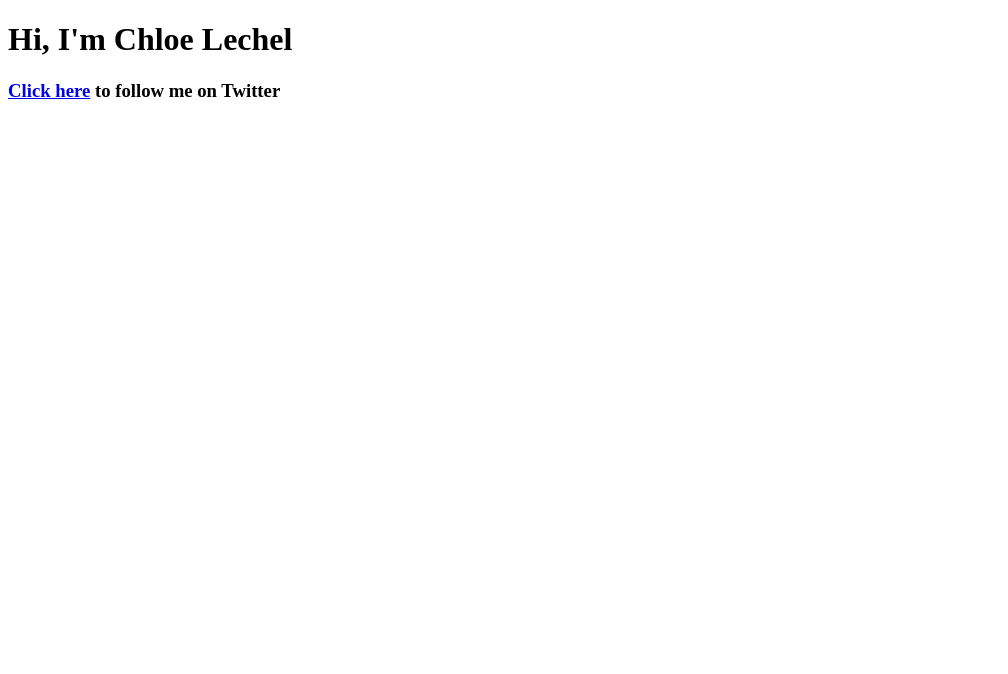
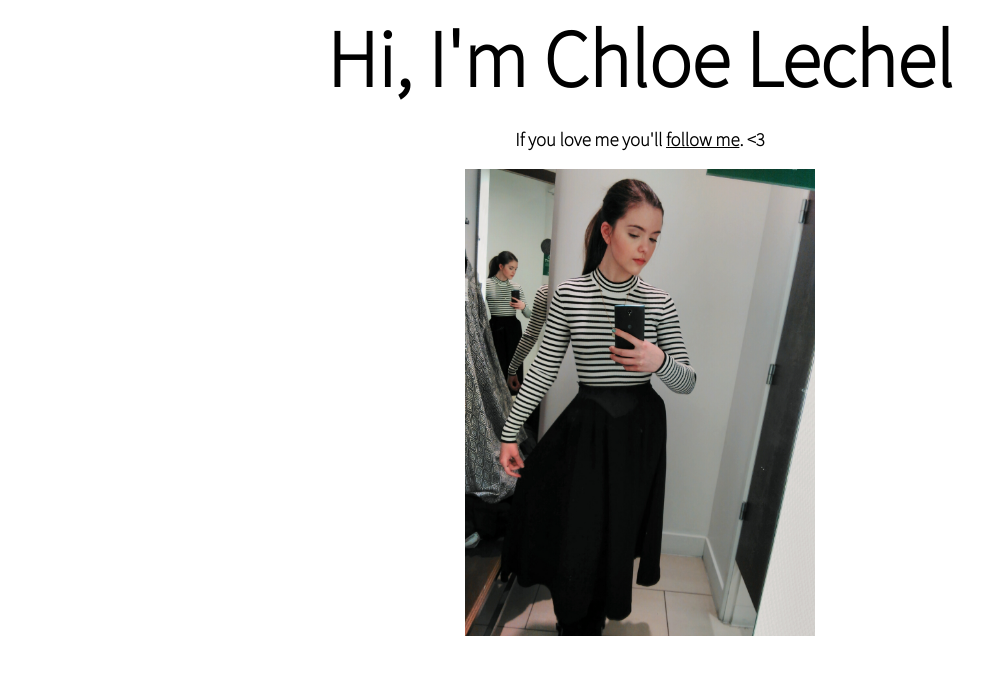
Before and after one commit to chloelechel/chloelechel.github.io, a plain HTML site: page index.html in a window 1280 px wide. Shown: the whole page, without its empty margins (0-1008 px from the left). Drawn offline with Linux system fonts and the light colour scheme.

Commit message:
Added profile and styling
Custom font, in document CSS, link styling, and changed short text.

```diff
--- a/index.html
+++ b/index.html
@@ -4,11 +4,33 @@
   <head>
     <meta charset="utf-8" />
     <meta name="viewport" content="width=device-width, initial-scale=1" />
+    <link href='https://fonts.googleapis.com/css?family=Source+Sans+Pro:200' rel='stylesheet' type='text/css'>
+
+    <style>
+      html {
+        font-family: 'Source Sans Pro', sans-serif;
+      }
+
+      body {
+        text-align: center;
+      }
+
+      h1 {
+        font-size: 5em;
+        margin: 0;
+      }
+
+      a {
+        color: black;
+      }
+    </style>
+
   </head>
 
   <body>
     <h1>Hi, I'm Chloe Lechel</h1>
-    <h3><a href="http://www.twitter.com/chloelechel">Click here</a> to follow me on Twitter</h3>
+    <h3>If you love me you'll <a href="http://www.twitter.com/chloelechel">follow me</a>. &lt3</h3>
+    <img src="profile.png" width="350px" />
   </body>
 
 </html>
```
Also changed, not shown: profile.png (added).
